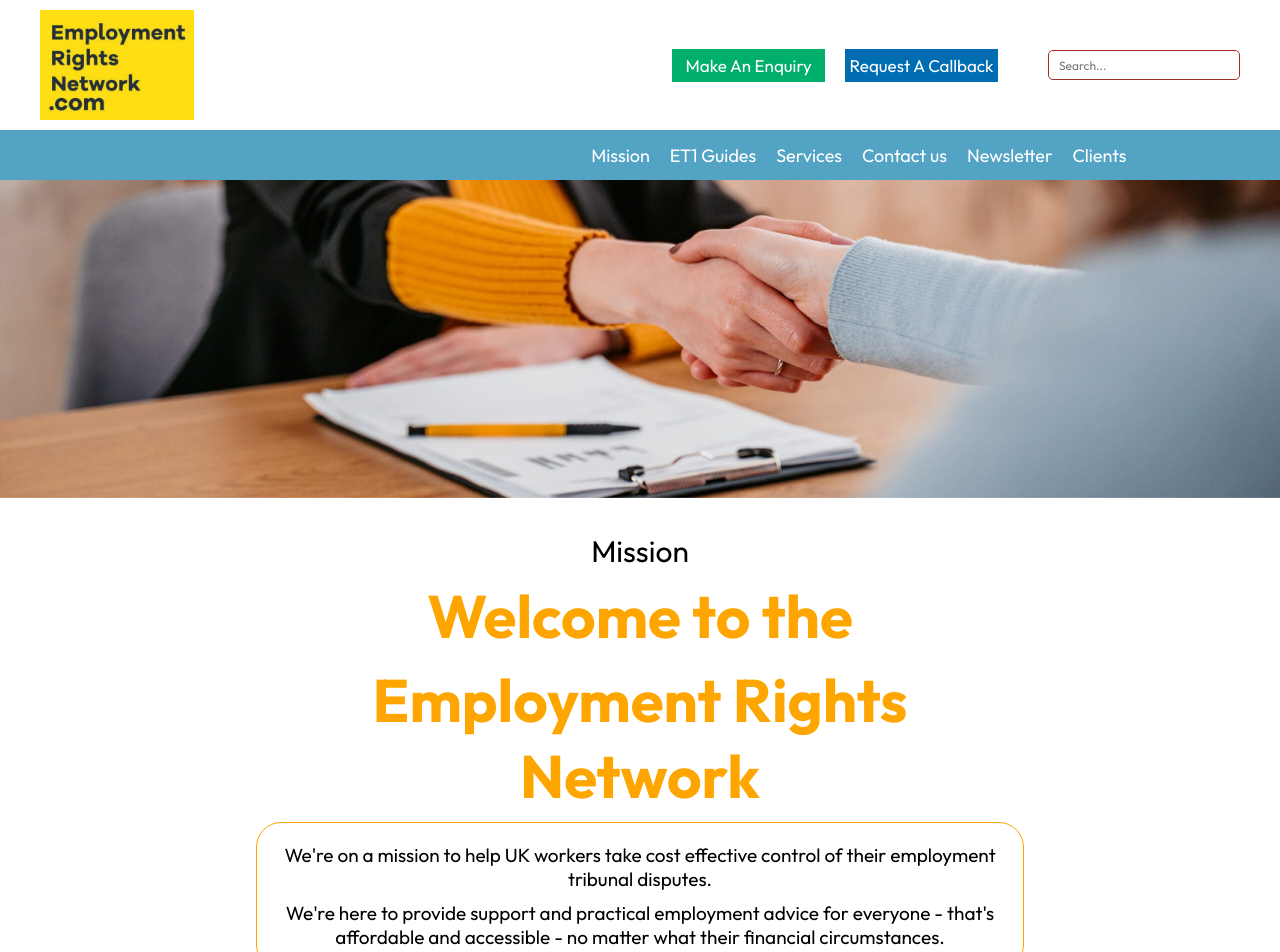
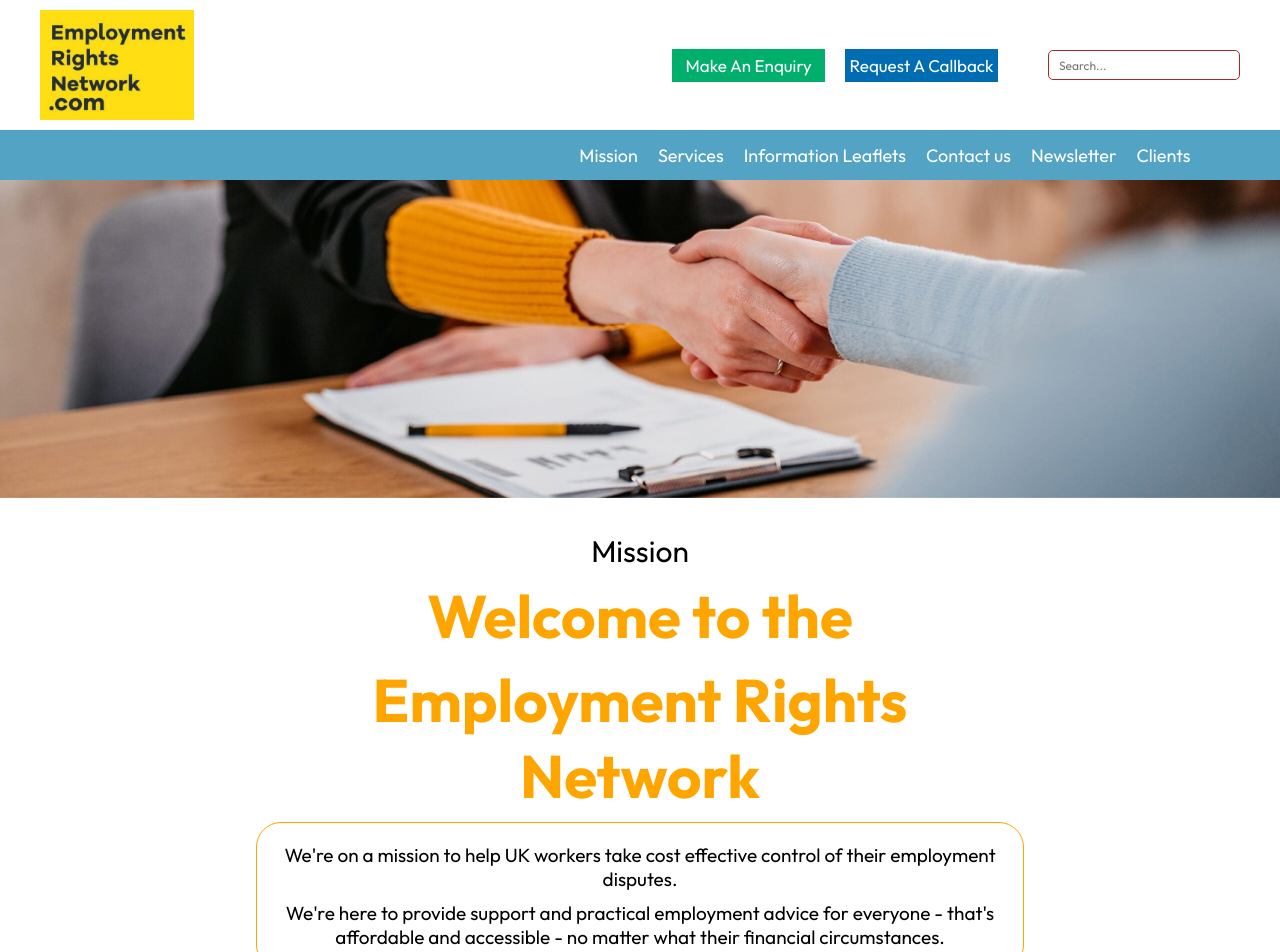
Before and after one commit to SabbirHossainRuet/myet-project, a React (Vite) app in the folder frontend/: page / in a window 1280 px wide. Shown: the top 952 px of the page. Built offline with nearby package versions, Linux system fonts and the light colour scheme.

Commit message:
Update 2 29.08.2024 Home

```diff
--- a/frontend/src/components/ETGuides/ETGuides.jsx
+++ b/frontend/src/components/ETGuides/ETGuides.jsx
@@ -157,7 +157,9 @@ const ETGuides = () => {
         <div className='et-guides'>
             <div className="et-guides-container">
                 <p className='title'>ET1 Guides</p>
-                <div className="et-list-container" ref={listRef} onScroll={handleScroll}>
+                <br />
+                <hr />
+                <div className="et-list-container">
                     <div className="et-list">
                         {et_list.map((item, index) => (
                             <div className={`et-list-item ${activeBubble === index ? 'active' : ''}`} key={index}>
--- a/frontend/src/components/Mission/Mission.jsx
+++ b/frontend/src/components/Mission/Mission.jsx
@@ -20,7 +20,7 @@ const Mission = () => {
                     <h2>Welcome to the</h2>
                     <h2>Employment Rights Network</h2>
                     <div className="mission-texts-text">
-                        <p>{`We're on a mission to help UK workers take cost effective control of their employment tribunal disputes.`}</p>
+                        <p>{`We're on a mission to help UK workers take cost effective control of their employment disputes.`}</p>
                         <p>{`We're here to provide support and practical employment advice for everyone - that's affordable and accessible - no matter what their financial circumstances.`}</p>
                     </div>
                 </div>
--- a/frontend/src/components/Navbar/Navbar.css
+++ b/frontend/src/components/Navbar/Navbar.css
@@ -150,7 +150,7 @@ nav img {
   display: flex;
   justify-content: end;
   align-items: center;
-  width: 88%;
+  width: 93%;
   gap: 20px;
   color: white;
   font-size: 18px;
--- a/frontend/src/components/Navbar/Navbar.jsx
+++ b/frontend/src/components/Navbar/Navbar.jsx
@@ -101,8 +101,8 @@ const Navbar = () => {
             <div className="navbar-bottom">
                 <div className="navbar-links-container">
                     <Link className="li" to="mission" duration={500} offset={-200}>Mission</Link>
-                    <Link className="li" to="et-guides" duration={500} offset={-200}>ET1 Guides</Link>
                     <Link className="li" to="services" duration={500} offset={-200}>Services</Link>
+                    <Link className="li" to="et-guides" duration={500} offset={-200}>Information Leaflets</Link>
                     <Link className="li" to="contact" duration={500} offset={-200}>Contact us</Link>
                     <Link className="li" to="newsletter" duration={500} offset={-200}>Newsletter</Link>
                     <Link className="li" to="clients" duration={500} offset={-200}>Clients</Link>
```
